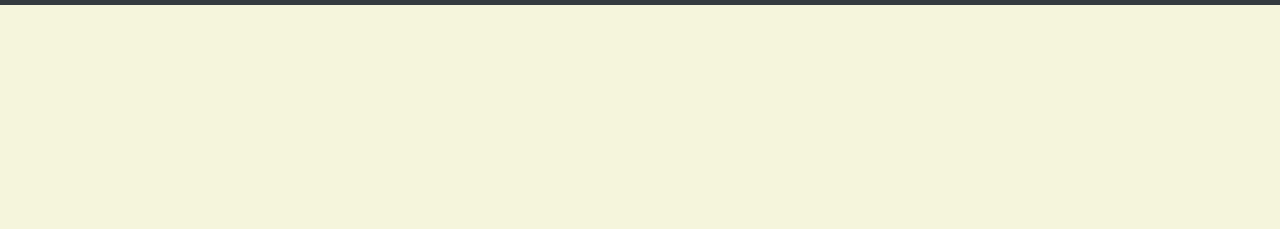
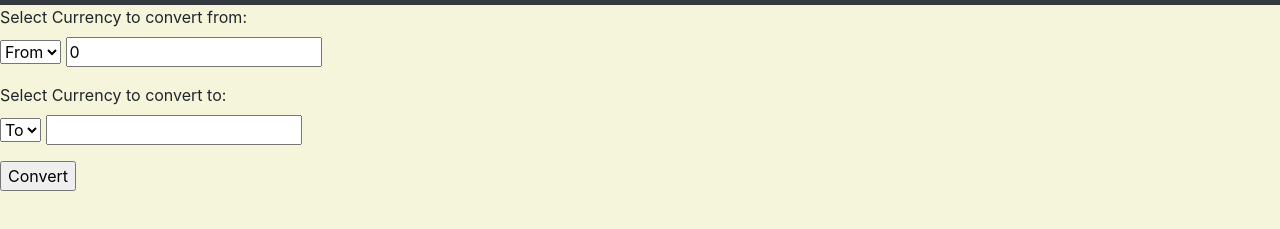
Before and after one commit to Nedu/CurrencyConverter, a website: page public/src/index.html in a window 1280 px wide. Shown: the part 51-280 px from the top of the page. Drawn offline with nearby package versions, Linux system fonts and the light colour scheme.

Commit message:
created form to convert currencies

```diff
--- a/public/src/index.html
+++ b/public/src/index.html
@@ -14,5 +14,28 @@
             <a class="navbar-brand" href="#">Currency Converter</a>
         </nav>
     </header>
+    <main>
+        <form>
+            <div class="form-group">
+                <label for="fromCurrency">Select Currency to convert from:</label>
+                <div>
+                    <select name="from" id="fromCurrency">
+                        <option value="">From</option>
+                    </select>
+                    <input type="number" value="0" min="0" id=""/>
+                </div>
+            </div>
+            <div class="form-group">
+                <label for="toCurrency">Select Currency to convert to:</label>
+                <div>
+                    <select name="to" id="toCurrency">
+                        <option value="">To</option>
+                    </select>
+                    <input type="number" readonly="" />
+                </div>
+            </div>
+            <input type="submit" value="Convert" id="submitButton">
+        </form>
+    </main>
 </body>
 </html>
```
